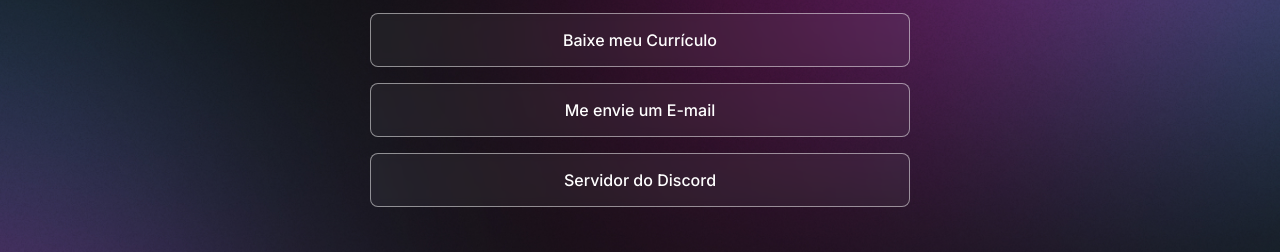
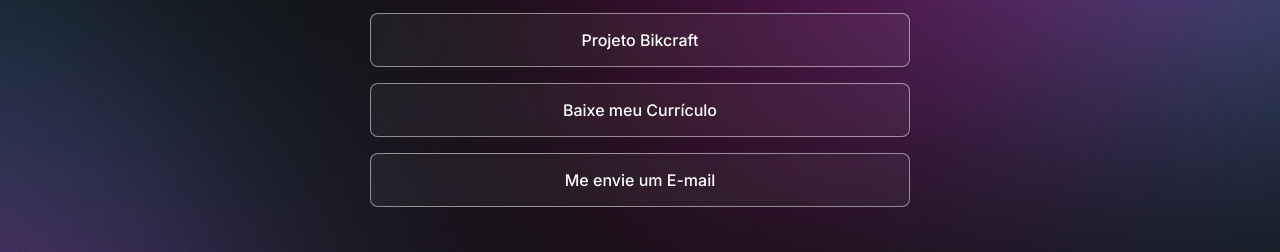
Before and after one commit to matheusfell/DevLinks, a plain HTML site: page index.html in a window 1280 px wide. Shown: the part 364-616 px from the top of the page. Drawn offline with nearby package versions, Linux system fonts and the light colour scheme.

Commit message:
atualizando links

```diff
--- a/index.html
+++ b/index.html
@@ -33,13 +33,13 @@
           <a href="https://matheusfell.github.io/portfolio/" target="_blank">Ver meu portfólio </a>
         </li>
         <li>
+          <a href="https://matheusfell.github.io/bikcraft/" target="_blank">Projeto Bikcraft</a>
+        </li>
+        <li>
           <a href="./assets/Curriculo.pdf" download="Currículo">Baixe meu Currículo</a>
         </li>
         <li>
           <a href="mailto:bentomatheus48@gmail.com?assunto=Olá">Me envie um E-mail</a>
-        </li>
-        <li>
-          <a href="https://discord.gg/rocketseat" target="_blank">Servidor do Discord</a>
         </li>
       </ul>
       <div id="social-links">
```
